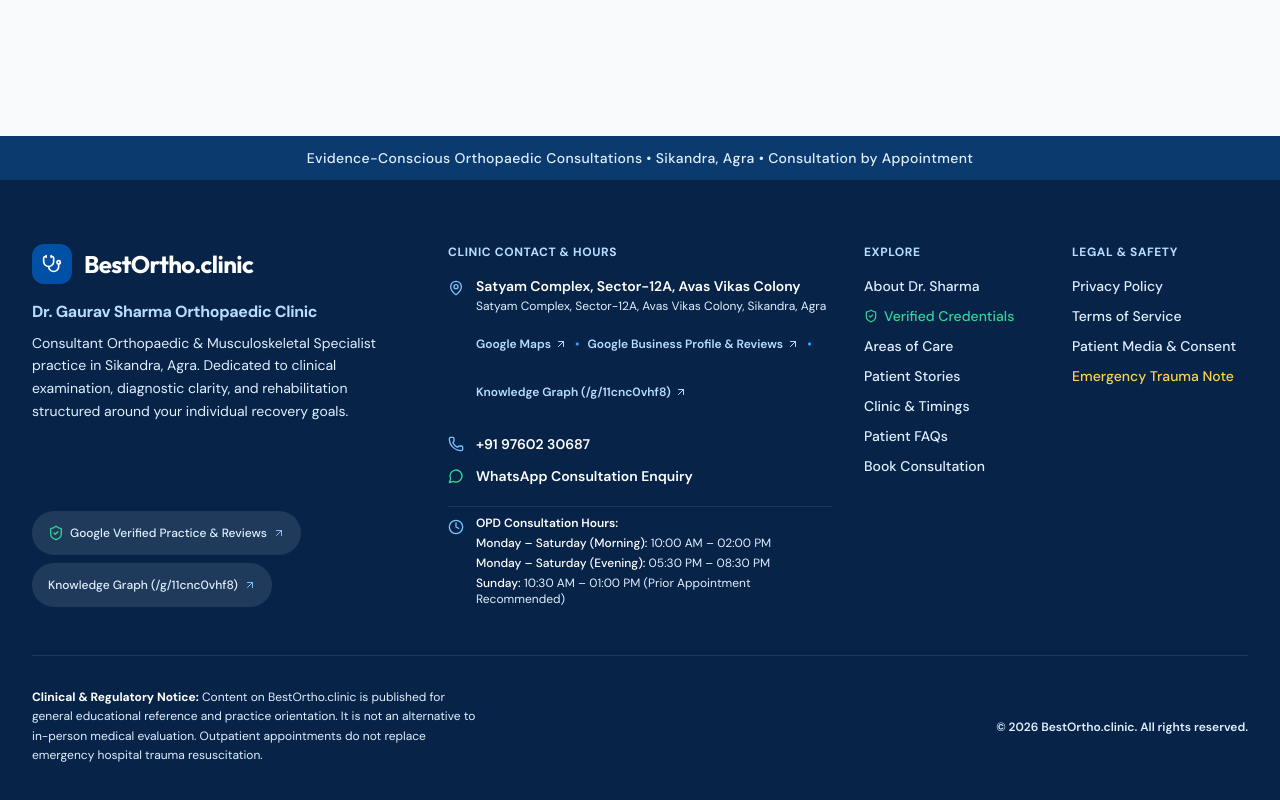
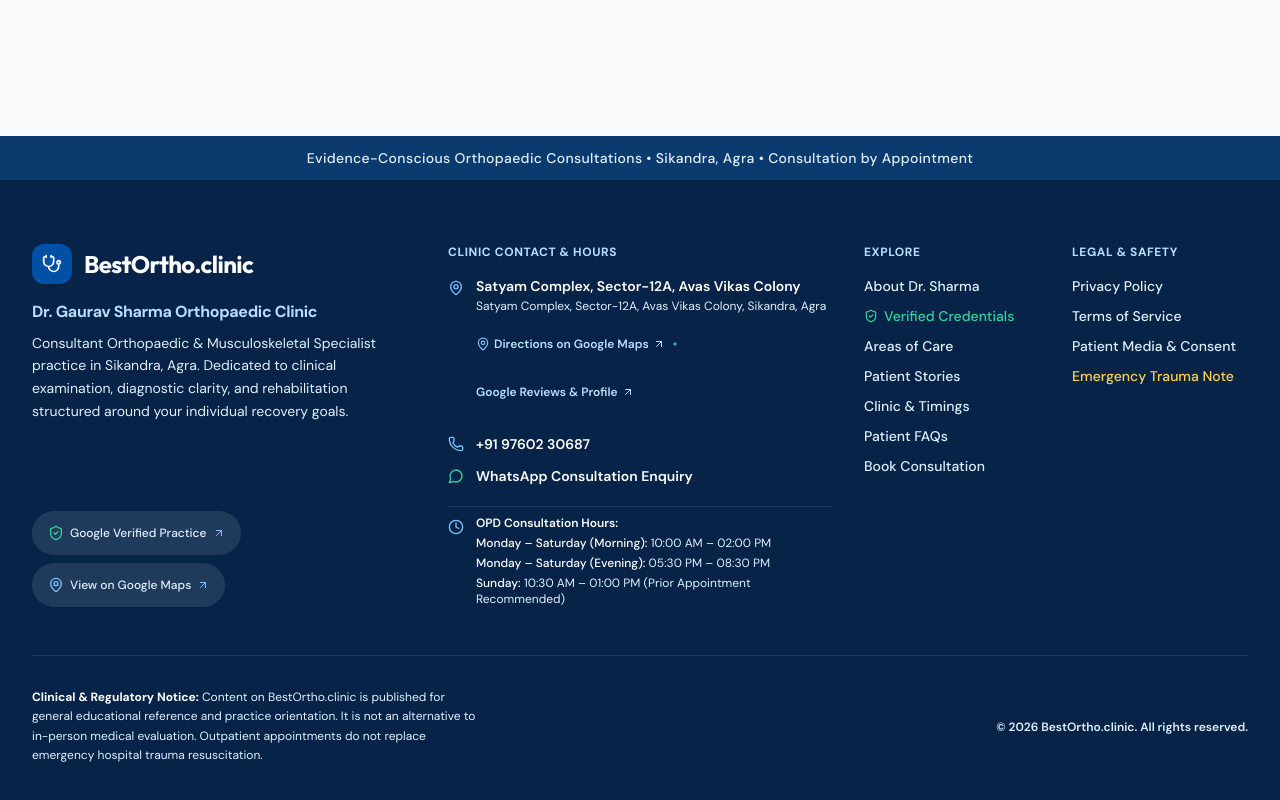
Before and after one commit to vilisipsum/bestortho.clinic, a Next.js app: page /consent in a window 1280 px wide. Shown: the part 1749-2549 px from the top of the page. Built offline with nearby package versions, Linux system fonts and the light colour scheme.

Commit message:
fix(footer): remove technical knowledge graph badge and update google maps link to direct place card

```diff
--- a/components/Footer.tsx
+++ b/components/Footer.tsx
@@ -44,17 +44,18 @@
                 title="Verified Google Business Profile & Patient Reviews"
               >
                 <ShieldCheck className="w-4 h-4 text-emerald-400" />
-                <span>Google Verified Practice & Reviews</span>
+                <span>Google Verified Practice</span>
                 <ArrowUpRight className="w-3 h-3 text-brand-300" />
               </a>
               <a
-                href={siteConfig.googleKnowledgeGraphUrl}
+                href={siteConfig.googleMapsUrl}
                 target="_blank"
                 rel="noopener noreferrer"
                 className="inline-flex items-center gap-1.5 px-4 py-2.5 min-h-[44px] rounded-full bg-white/10 hover:bg-white/20 text-xs font-medium text-brand-100 transition-colors"
-                title="Google Knowledge Graph Entity ID: /g/11cnc0vhf8"
+                title="Open Clinic Location Directly on Google Maps"
               >
-                <span>Knowledge Graph (/g/11cnc0vhf8)</span>
+                <MapPin className="w-4 h-4 text-brand-300" />
+                <span>View on Google Maps</span>
                 <ArrowUpRight className="w-3 h-3 text-brand-300" />
               </a>
             </div>
@@ -77,8 +78,10 @@
                       target="_blank"
                       rel="noopener noreferrer"
                       className="inline-flex items-center gap-1 min-h-[44px] hover:underline hover:text-white transition-colors"
+                      title="Open Exact Clinic Location on Google Maps"
                     >
-                      <span>Google Maps</span>
+                      <MapPin className="w-3.5 h-3.5 text-brand-300" />
+                      <span>Directions on Google Maps</span>
                       <ArrowUpRight className="w-3 h-3" />
                     </a>
                     <span className="text-brand-400">•</span>
@@ -87,19 +90,9 @@
                       target="_blank"
                       rel="noopener noreferrer"
                       className="inline-flex items-center gap-1 min-h-[44px] hover:underline hover:text-white transition-colors"
+                      title="Google Business Profile & Patient Reviews"
                     >
-                      <span>Google Business Profile & Reviews</span>
-                      <ArrowUpRight className="w-3 h-3" />
-                    </a>
-                    <span className="text-brand-400">•</span>
-                    <a
-                      href={siteConfig.googleKnowledgeGraphUrl}
-                      target="_blank"
-                      rel="noopener noreferrer"
-                      className="inline-flex items-center gap-1 min-h-[44px] hover:underline hover:text-white transition-colors"
-                      title="Google Knowledge Graph ID: /g/11cnc0vhf8"
-                    >
-                      <span>Knowledge Graph (/g/11cnc0vhf8)</span>
+                      <span>Google Reviews & Profile</span>
                       <ArrowUpRight className="w-3 h-3" />
                     </a>
                   </div>
--- a/lib/content.ts
+++ b/lib/content.ts
@@ -126,7 +126,7 @@
   googleSheetWebhookUrl: "https://script.google.com/macros/s/AKfycbx04--MQjyaosJEIz9bTasbTuBhYGEnQGInkocr3PjLhznW6ItS4iKUoe7FEKlasBGy/exec",
   googleBusinessProfileUrl: "https://share.google/ggZ6xfMlJq1ZPwulT",
   googleKnowledgeGraphUrl: "https://www.google.com/search?kgmid=/g/11cnc0vhf8&q=Dr+Gaurav+Sharma+Ortho",
-  googleMapsUrl: "https://www.google.com/maps/search/?api=1&query=Dr+Gaurav+Sharma+Ortho+Satyam+Complex+Sector+12A+Avas+Vikas+Colony+Sikandra+Agra",
+  googleMapsUrl: "https://www.google.com/maps/place/Dr.+Sharma's+Dental+and+Orthopaedic+Speciality+Clinic,+Satyam+Complex,+Sector-12A,+Avas+Vikas+Colony,+Sikandra,+Agra,+Uttar+Pradesh+282007",
   primaryAddress: {
     street: "Satyam Complex, Sector-12A, Avas Vikas Colony",
     locality: "Sikandra, Bodla Road",
```
